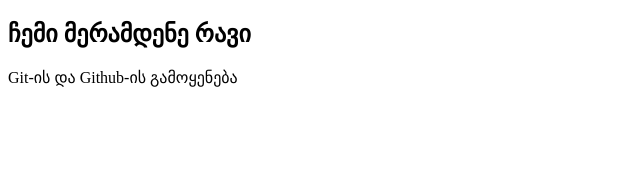
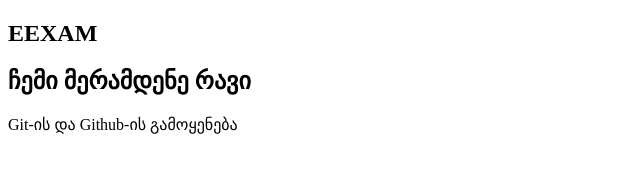
Before and after one commit to dachiVartagava/exam-project, a plain HTML site: page index.html in a window 1280 px wide. Shown: the whole page, without its empty margins (0-640 px from the left). Drawn offline with Linux system fonts and the light colour scheme.

Commit message:
Add header section

```diff
--- a/index.html
+++ b/index.html
@@ -6,6 +6,9 @@
     <title>Exam Project</title>
 </head>
 <body>
+    <header>
+        <h2>EEXAM</h2>
+    </header>
     <main>
         <h2>ჩემი მერამდენე რავი</h2>
         <p>Git-ის და Github-ის გამოყენება</p>
```
